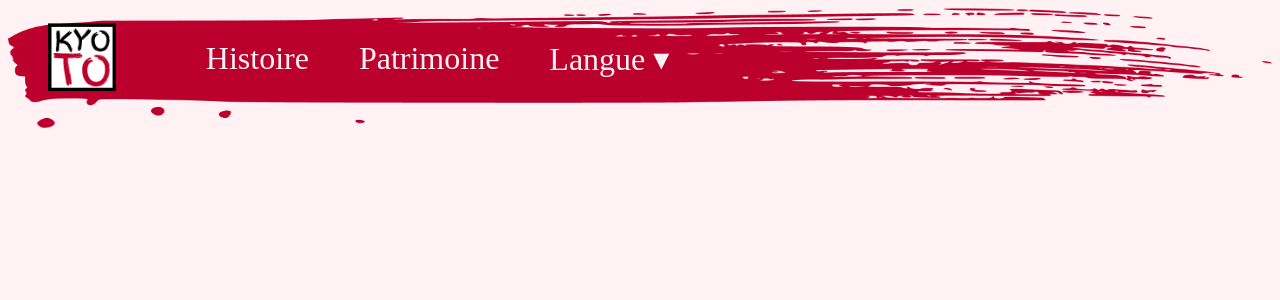
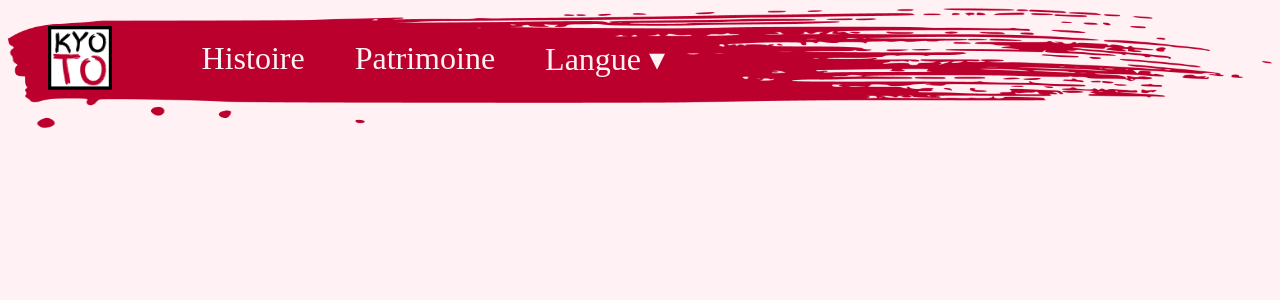
Before and after one commit to oXoGus/Projet-UNESCO, a PHP site: page /blocks/header.html in a window 1280 px wide. Shown: the top 300 px of the page. Run offline with PHP 8.4, Linux system fonts and the light colour scheme; some web fonts are replaced.

Commit message:
Update header.css

```diff
--- a/blocks/header.css
+++ b/blocks/header.css
@@ -21,8 +21,13 @@ a{
 }
 body{
     background: #FFF1F4;
-    font-family: var(--fp);
+    font-family: var(--f2);
+
 }
+.ff1{
+    font-family: var(--f1);
+}
+
 
 header{
     background: url(img/header_bar.png) 0 0/100% 100% no-repeat;
@@ -31,7 +36,7 @@ header{
     z-index: 100;
 }
 .header__logo{
-    height: 80px;
+    height: 75px;
     margin-right: 50px;
 }
 .header__menu{
@@ -49,3 +54,7 @@ header{
     margin-right: 50px;
 
 }
+.menu__list a:hover{
+    color: #2F0711;
+    transition: 0.3s;
+}
```
